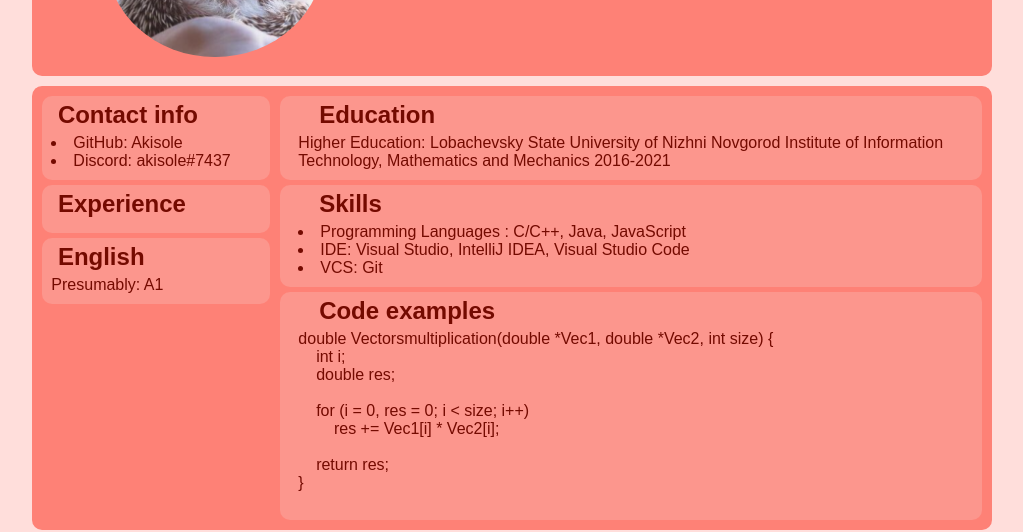
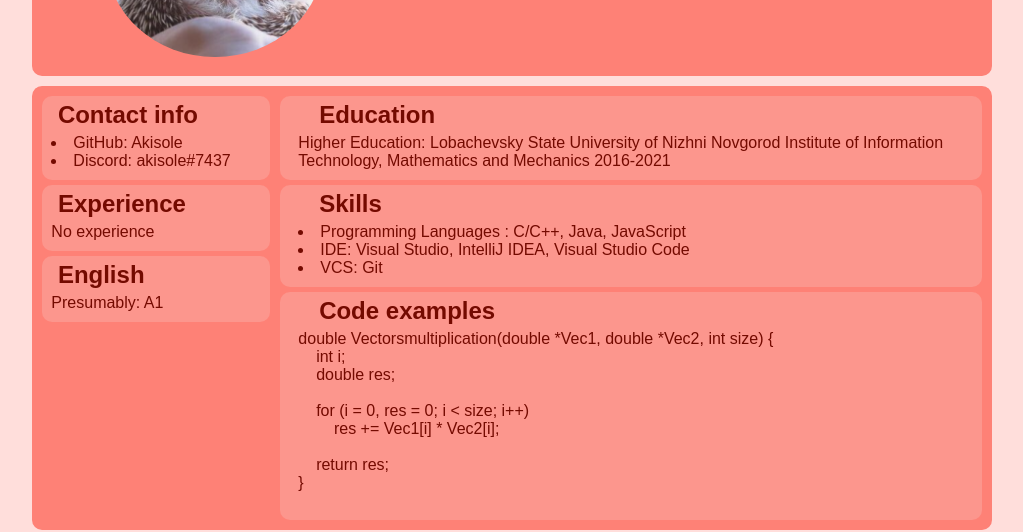
Before and after one commit to Akisole/rsschool-cv, a plain HTML site: page index.html in a window 1280 px wide. Shown: the part 167-699 px from the top of the page, without its empty margins (128-1151 px from the left). Drawn offline with Linux system fonts and the light colour scheme.

Commit message:
fix: update 'experience' block

```diff
--- a/index.html
+++ b/index.html
@@ -30,6 +30,7 @@
           </section>
           <section class="section">
             <h2>Experience</h2>
+            <p>No experience</p>
           </section>
 
           <section class="section">
```
Also changed, not shown: 1 other file.
